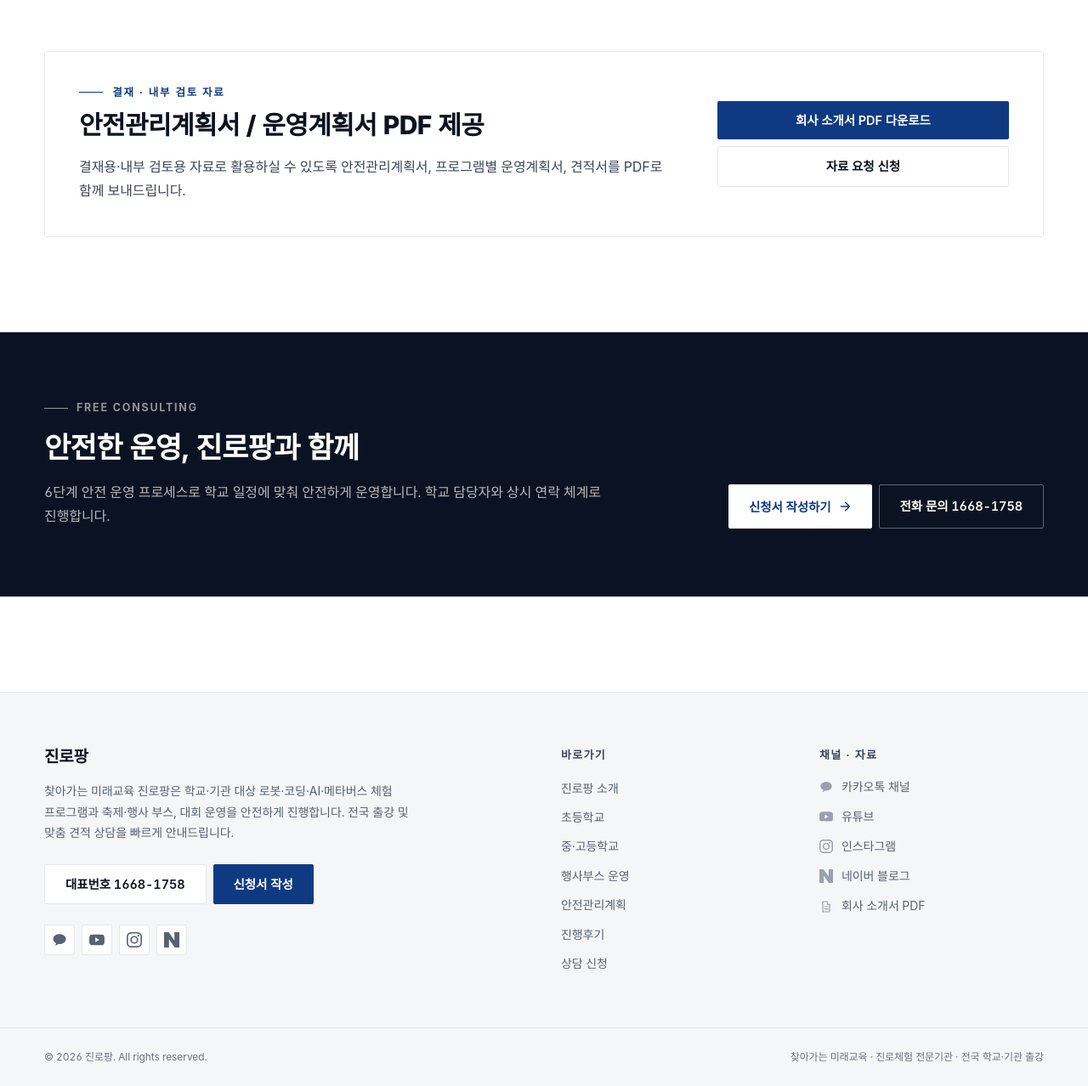
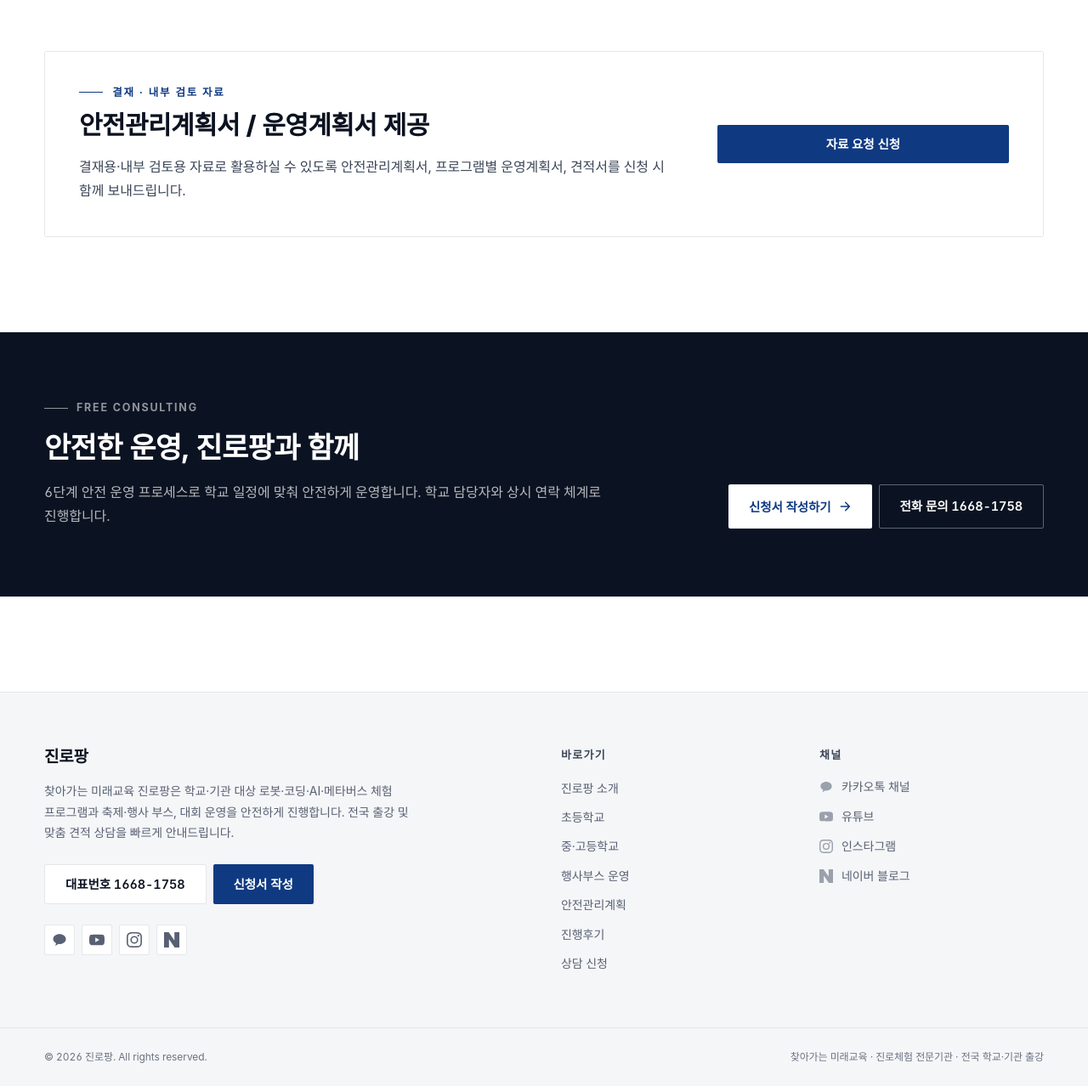
Before and after one commit to gustn0117/jinropang, a Next.js app: page /safety in a window 1280 px wide. Shown: the part 3494-4772 px from the top of the page at 85% size. Built offline with nearby package versions, Linux system fonts and the light colour scheme; a web font is replaced by a local one.

Commit message:
헤더 드롭다운에 '교육 프로그램' 하위그룹 중첩(초등 1~6학년·중고등 중/고), 회사소개서 PDF 링크/버튼 전부 제거

```diff
--- a/app/about/page.tsx
+++ b/app/about/page.tsx
@@ -139,7 +139,7 @@ export default function AboutPage() {
                     {SITE.phone}
                   </a>
                 </li>
-                <li className="flex items-center justify-between border-b border-ink-100 py-3">
+                <li className="flex items-center justify-between py-3">
                   <span className="font-semibold text-ink-500">카카오톡</span>
                   <a
                     href={SITE.kakaoChannel}
@@ -148,15 +148,6 @@ export default function AboutPage() {
                     className="text-[15px] leading-[1.4] font-bold text-brand-700 hover:underline"
                   >
                     1:1 채널 문의
-                  </a>
-                </li>
-                <li className="flex items-center justify-between py-3">
-                  <span className="font-semibold text-ink-500">자료</span>
-                  <a
-                    href="/assets/jinropang-brochure.pdf"
-                    className="text-[15px] leading-[1.4] font-bold text-brand-700 hover:underline"
-                  >
-                    회사 소개서 PDF
                   </a>
                 </li>
               </ul>
--- a/app/contact/page.tsx
+++ b/app/contact/page.tsx
@@ -79,20 +79,14 @@ export default function ContactPage() {
               </div>
 
               <div className="card">
-                <p className="section-eyebrow">자료 받기</p>
+                <p className="section-eyebrow">자료 안내</p>
                 <h3 className="mt-2 text-lg leading-[1.4] font-bold text-ink-900">
-                  결재용·내부 검토 PDF
+                  결재용·내부 검토 자료
                 </h3>
                 <p className="mt-2 text-[13px] leading-[1.7] text-ink-700">
-                  회사 소개서, 안전관리계획서, 프로그램별 운영계획서, 견적서를
-                  함께 보내드립니다.
+                  안전관리계획서, 프로그램별 운영계획서, 견적서 등 결재·내부
+                  검토에 필요한 자료를 신청 시 함께 보내드립니다.
                 </p>
-                <a
-                  href="/assets/jinropang-brochure.pdf"
-                  className="btn-secondary mt-4 w-full"
-                >
-                  회사 소개서 다운로드
-                </a>
               </div>
 
               <div className="card">
--- a/app/safety/page.tsx
+++ b/app/safety/page.tsx
@@ -258,25 +258,17 @@ export default function SafetyPage() {
             <div className="md:col-span-8">
               <p className="section-eyebrow">결재 · 내부 검토 자료</p>
               <h2 className="mt-3 text-2xl leading-[1.3] font-extrabold text-ink-900 sm:text-3xl sm:leading-[1.25]">
-                안전관리계획서 / 운영계획서 PDF 제공
+                안전관리계획서 / 운영계획서 제공
               </h2>
               <p className="lead mt-4">
                 결재용·내부 검토용 자료로 활용하실 수 있도록 안전관리계획서,
-                프로그램별 운영계획서, 견적서를 PDF로 함께 보내드립니다.
+                프로그램별 운영계획서, 견적서를 신청 시 함께 보내드립니다.
               </p>
             </div>
             <div className="md:col-span-4">
-              <div className="flex flex-col gap-2">
-                <a
-                  href="/assets/jinropang-brochure.pdf"
-                  className="btn-primary"
-                >
-                  회사 소개서 PDF 다운로드
-                </a>
-                <a href="/contact" className="btn-secondary">
-                  자료 요청 신청
-                </a>
-              </div>
+              <a href="/contact" className="btn-primary w-full">
+                자료 요청 신청
+              </a>
             </div>
           </div>
         </div>
--- a/components/Footer.tsx
+++ b/components/Footer.tsx
@@ -83,7 +83,7 @@ export default function Footer() {
 
         <div>
           <h4 className="text-[13px] font-bold uppercase tracking-[0.1em] text-ink-700">
-            채널 · 자료
+            채널
           </h4>
           <ul className="mt-4 space-y-2.5">
             {SOCIALS.map(({ href, label, Icon }) => (
@@ -99,28 +99,6 @@ export default function Footer() {
                 </a>
               </li>
             ))}
-            <li>
-              <a
-                href="/assets/jinropang-brochure.pdf"
-                className="group inline-flex items-center gap-2.5 text-[14px] leading-[1.6] text-ink-600 transition-colors hover:text-brand-700"
-              >
-                <svg
-                  viewBox="0 0 24 24"
-                  className="h-4 w-4 shrink-0 text-ink-400 transition-colors group-hover:text-brand-700"
-                  fill="none"
-                  aria-hidden
-                >
-                  <path
-                    d="M14 3v5h5M14 3H6v18h12V8m-9 4h6m-6 4h6"
-                    stroke="currentColor"
-                    strokeWidth="1.8"
-                    strokeLinecap="round"
-                    strokeLinejoin="round"
-                  />
-                </svg>
-                회사 소개서 PDF
-              </a>
-            </li>
           </ul>
         </div>
       </div>
--- a/components/Header.tsx
+++ b/components/Header.tsx
@@ -2,7 +2,7 @@
 
 import Link from "next/link";
 import { useEffect, useState } from "react";
-import { NAV, SITE } from "@/lib/site";
+import { NAV, SITE, isNavGroup } from "@/lib/site";
 import Logo from "./Logo";
 
 export default function Header() {
@@ -66,8 +66,39 @@ export default function Header() {
 
               {item.children && (
                 <div className="invisible absolute left-1/2 top-full z-50 pt-2 opacity-0 transition-[opacity,transform] duration-150 [transform:translate(-50%,4px)] group-hover:visible group-hover:opacity-100 group-hover:[transform:translate(-50%,0)] group-focus-within:visible group-focus-within:opacity-100 group-focus-within:[transform:translate(-50%,0)]">
-                  <ul className="min-w-[200px] rounded-[3px] border border-ink-100 bg-white py-2 shadow-[0_14px_36px_-10px_rgba(11,19,34,0.22)]">
-                    {item.children.map((c) => (
+                  <ul className="min-w-[212px] rounded-[3px] border border-ink-100 bg-white py-2 shadow-[0_14px_36px_-10px_rgba(11,19,34,0.22)]">
+                    {item.children.map((c, ci) =>
+                      isNavGroup(c) ? (
+                        <li
+                          key={`g-${ci}`}
+                          className="mb-1 border-b border-ink-100 pb-1 last:mb-0 last:border-0 last:pb-0"
+                        >
+                          {c.href ? (
+                            <Link
+                              href={c.href}
+                              className="block px-5 pb-1.5 pt-2 text-[11px] font-bold uppercase tracking-[0.1em] text-ink-400 transition-colors hover:text-brand-700"
+                            >
+                              {c.heading}
+                            </Link>
+                          ) : (
+                            <p className="px-5 pb-1.5 pt-2 text-[11px] font-bold uppercase tracking-[0.1em] text-ink-400">
+                              {c.heading}
+                            </p>
+                          )}
+                          <ul>
+                            {c.items.map((it) => (
+                              <li key={it.href}>
+                                <Link
+                                  href={it.href}
+                                  className="block py-2 pl-8 pr-5 text-[14px] leading-[1.3] font-medium text-ink-700 transition-colors hover:bg-ink-50 hover:text-brand-700"
+                                >
+                                  {it.label}
+                                </Link>
+                              </li>
+                            ))}
+                          </ul>
+                        </li>
+                      ) : (
                         <li key={c.href}>
                           <Link
                             href={c.href}
@@ -76,7 +107,8 @@ export default function Header() {
                             {c.label}
                           </Link>
                         </li>
-                    ))}
+                      ),
+                    )}
                   </ul>
                 </div>
               )}
@@ -148,7 +180,37 @@ export default function Header() {
                   </Link>
                   {item.children && (
                     <ul className="mb-1 ml-3 border-l border-ink-100">
-                      {item.children.map((c) => (
+                      {item.children.map((c, ci) =>
+                        isNavGroup(c) ? (
+                          <li key={`g-${ci}`}>
+                            {c.href ? (
+                              <Link
+                                href={c.href}
+                                className="block py-2.5 pl-4 text-[12.5px] font-bold uppercase tracking-[0.08em] text-ink-500 hover:text-brand-700"
+                                onClick={() => setOpen(false)}
+                              >
+                                {c.heading}
+                              </Link>
+                            ) : (
+                              <p className="py-2.5 pl-4 text-[12.5px] font-bold uppercase tracking-[0.08em] text-ink-500">
+                                {c.heading}
+                              </p>
+                            )}
+                            <ul className="ml-4 border-l border-ink-100">
+                              {c.items.map((it) => (
+                                <li key={it.href}>
+                                  <Link
+                                    href={it.href}
+                                    className="block py-2 pl-4 text-[14px] leading-[1.3] font-medium text-ink-600 hover:text-brand-700"
+                                    onClick={() => setOpen(false)}
+                                  >
+                                    {it.label}
+                                  </Link>
+                                </li>
+                              ))}
+                            </ul>
+                          </li>
+                        ) : (
                           <li key={c.href}>
                             <Link
                               href={c.href}
@@ -158,7 +220,8 @@ export default function Header() {
                               {c.label}
                             </Link>
                           </li>
-                      ))}
+                        ),
+                      )}
                     </ul>
                   )}
                 </li>
--- a/lib/site.ts
+++ b/lib/site.ts
@@ -34,11 +34,18 @@ export const SITE = {
   ],
 };
 
+export type NavLink = { href: string; label: string };
+export type NavGroup = { heading: string; href?: string; items: NavLink[] };
+export type NavChild = NavLink | NavGroup;
 export type NavItem = {
   href: string;
   label: string;
-  children?: { href: string; label: string }[];
+  children?: NavChild[];
 };
+
+export function isNavGroup(c: NavChild): c is NavGroup {
+  return (c as NavGroup).items !== undefined;
+}
 
 export const NAV: NavItem[] = [
   {
@@ -54,9 +61,15 @@ export const NAV: NavItem[] = [
     href: "/programs/elementary",
     label: "초등학교",
     children: [
-      { href: "/programs/elementary#g12", label: "1-2학년" },
-      { href: "/programs/elementary#g34", label: "3-4학년" },
-      { href: "/programs/elementary#g56", label: "5-6학년" },
+      {
+        heading: "교육 프로그램",
+        href: "/programs/elementary",
+        items: [
+          { href: "/programs/elementary#g12", label: "1-2학년" },
+          { href: "/programs/elementary#g34", label: "3-4학년" },
+          { href: "/programs/elementary#g56", label: "5-6학년" },
+        ],
+      },
       { href: "/programs/elementary#field-trip", label: "체험학습 패키지" },
     ],
   },
@@ -64,8 +77,14 @@ export const NAV: NavItem[] = [
     href: "/programs/secondary",
     label: "중·고등학교",
     children: [
-      { href: "/programs/secondary#middle", label: "중학교" },
-      { href: "/programs/secondary#high", label: "고등학교" },
+      {
+        heading: "교육 프로그램",
+        href: "/programs/secondary",
+        items: [
+          { href: "/programs/secondary#middle", label: "중학교" },
+          { href: "/programs/secondary#high", label: "고등학교" },
+        ],
+      },
       { href: "/programs/secondary#festival", label: "축제 · 진로의 날 부스" },
     ],
   },
```
Lines whose indentation alone changed are shown as unchanged.
